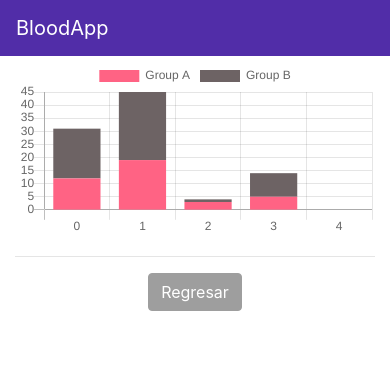
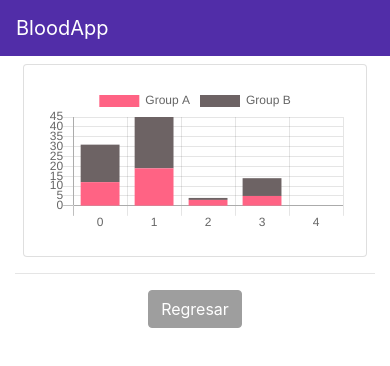
Before and after one commit to LuisGH1234/blood-app, a React (Create React App) app: page /bar-details in a window 390 px wide. Shown: the top 366 px of the page. Built offline with nearby package versions, Linux system fonts and the light colour scheme.

Commit message:
:art: responsiving

```diff
--- a/src/common/constants/linear.chart.ts
+++ b/src/common/constants/linear.chart.ts
@@ -1,4 +1,5 @@
 import { ChartData, ChartOptions } from "chart.js";
+import { isMobile } from "../helpers/detector";
 
 const data: ChartData = {
     labels: ["Jan", "Feb", "Mar", "Apr", "May", "Jun", "Jul", "Aug", "Sep", "Oct", "Nov", "Dec"],
@@ -53,6 +54,8 @@ const data: ChartData = {
 };
 
 const options: ChartOptions = {
+    responsive: true,
+    maintainAspectRatio: true,
     scales: {
         yAxes: [{
             ticks: {
@@ -63,7 +66,9 @@ const options: ChartOptions = {
             scaleLabel: {
                 display: true,
                 labelString: 'Moola',
-                fontSize: 20
+                fontSize: isMobile() ? 11 : 30,
+                padding: isMobile() ? 0 : undefined,
+                lineHeight: isMobile() ? '70%' : undefined,
             }
         }],
     },
@@ -71,4 +76,27 @@ const options: ChartOptions = {
     onClick: (e: any, arr: any[]) => console.log(":v", e, arr)
 };
 
+const RED = '#d50000';
+
+function stPointerColors(data: any[]) {
+    const pointBackgroundColor: string[] = [];
+    data.forEach((x: any) => {
+        if (x >= 140) pointBackgroundColor.push(RED);
+        else pointBackgroundColor.push('#212121');
+    });
+    return pointBackgroundColor;
+}
+
+function dtPointerColors(data: any[]) {
+    const pointBackgroundColor: string[] = [];
+    data.forEach((x: any) => {
+        if (x >= 90) pointBackgroundColor.push(RED);
+        else pointBackgroundColor.push('#FFFFFF');
+    });
+    return pointBackgroundColor;
+}
+
+data.datasets![0].pointBackgroundColor = dtPointerColors(data.datasets![0].data!);
+data.datasets![1].pointBackgroundColor = stPointerColors(data.datasets![1].data!);
+
 export default { data, options };
--- /dev/null
+++ b/src/common/helpers/detector.ts
@@ -0,0 +1,12 @@
+export function isMobile() {
+    const { userAgent: uA } = navigator;
+    if (uA.match(/Android/i)
+        || uA.match(/webOS/i)
+        || uA.match(/iPhone/i)
+        || uA.match(/iPad/i)
+        || uA.match(/iPod/i)
+        || uA.match(/BlackBerry/i)
+        || uA.match(/Windows Phone/i))
+        return true;
+    return false;
+}
--- a/src/scenes/detail/barDetail/BarDetail.view.tsx
+++ b/src/scenes/detail/barDetail/BarDetail.view.tsx
@@ -1,7 +1,7 @@
 import React, { FC } from 'react';
 import { RouteComponentProps } from 'react-router';
 import { Bar } from 'react-chartjs-2';
-import { Button } from 'reactstrap';
+import { Button, CardBody, Card } from 'reactstrap';
 import { BarExample } from '../../../common/constants';
 
 interface IProps extends RouteComponentProps {
@@ -12,7 +12,11 @@ const { data, options } = BarExample;
 const BarDetail: FC<IProps> = props => {
     return (
         <div>
-            <Bar data={data} options={options} />
+            <Card>
+                <CardBody>
+                    <Bar data={data} options={options} />
+                </CardBody>
+            </Card>
             <hr />
             <Button onClick={() => props.history.push('/')}>Regresar</Button>
         </div>
--- a/src/scenes/detail/linearDetail/LinearDetail.view.tsx
+++ b/src/scenes/detail/linearDetail/LinearDetail.view.tsx
@@ -4,36 +4,17 @@ import { Line } from 'react-chartjs-2';
 import { Button, Card, CardBody, CardTitle, Row, Col, InputGroup, InputGroupAddon } from 'reactstrap';
 import { LinearExample } from '../../../common/constants';
 import DatePicker from 'react-datepicker';
+import { isMobile } from '../../../common/helpers/detector';
 
 interface IProps extends RouteComponentProps {
     children: React.ReactNode;
 }
-const RED = '#d50000';
+
 const { data, options } = LinearExample;
-
-function stPointerColors(data: any[]) {
-    const pointBackgroundColor: string[] = [];
-    data.forEach((x: any) => {
-        if (x >= 140) pointBackgroundColor.push(RED);
-        else pointBackgroundColor.push('#212121');
-    });
-    return pointBackgroundColor;
-}
-
-function dtPointerColors(data: any[]) {
-    const pointBackgroundColor: string[] = [];
-    data.forEach((x: any) => {
-        if (x >= 90) pointBackgroundColor.push(RED);
-        else pointBackgroundColor.push('#FFFFFF');
-    });
-    return pointBackgroundColor;
-}
-
+const height = isMobile() ? 300 : undefined;
 const LinearDetail: FC<IProps> = props => {
     const [date, setDate] = useState(new Date());
-    data.datasets![0].pointBackgroundColor = dtPointerColors(data.datasets![0].data!);
-    data.datasets![1].pointBackgroundColor = stPointerColors(data.datasets![1].data!);
-
+    console.log(navigator.userAgent)
     return (
         <div>
             <Card>
@@ -61,7 +42,7 @@ const LinearDetail: FC<IProps> = props => {
                         </Col>
                     </Row>
 
-                    <Line data={data} options={options} />
+                    <Line height={height} data={data} options={options} />
                 </CardBody>
             </Card>
             <hr />
--- a/src/scenes/detail/pieDetail/PieDetail.view.tsx
+++ b/src/scenes/detail/pieDetail/PieDetail.view.tsx
@@ -1,7 +1,7 @@
 import React, { FC } from 'react';
 import { RouteComponentProps } from 'react-router';
 import { Pie } from 'react-chartjs-2';
-import { Button } from 'reactstrap';
+import { Button, Card, CardBody } from 'reactstrap';
 import { PieExample } from '../../../common/constants';
 
 interface IProps extends RouteComponentProps {
@@ -12,7 +12,11 @@ const { data, options } = PieExample;
 const PieDetail: FC<IProps> = props => {
     return (
         <div>
-            <Pie data={data} options={options} />
+            <Card>
+                <CardBody>
+                    <Pie data={data} options={options} />
+                </CardBody>
+            </Card>
             <hr />
             <Button onClick={() => props.history.push('/')}>Regresar</Button>
         </div>
```
